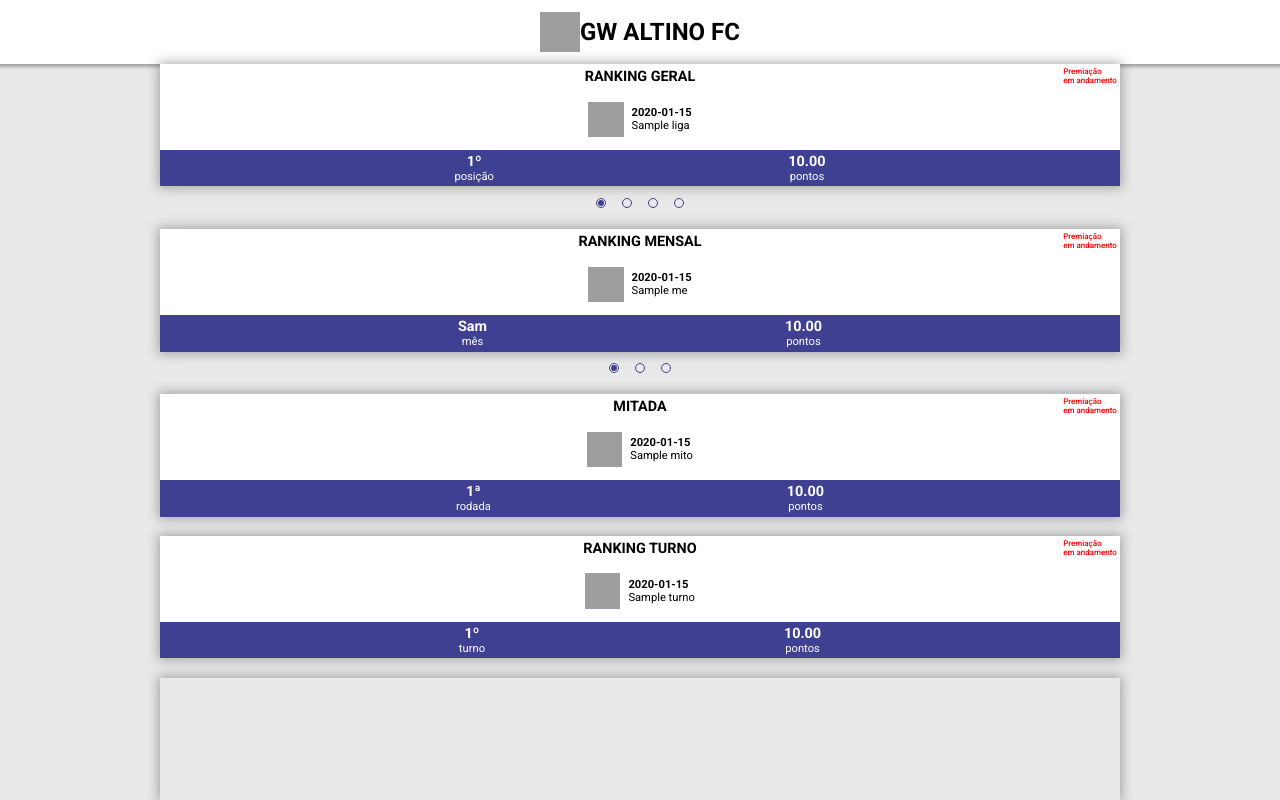
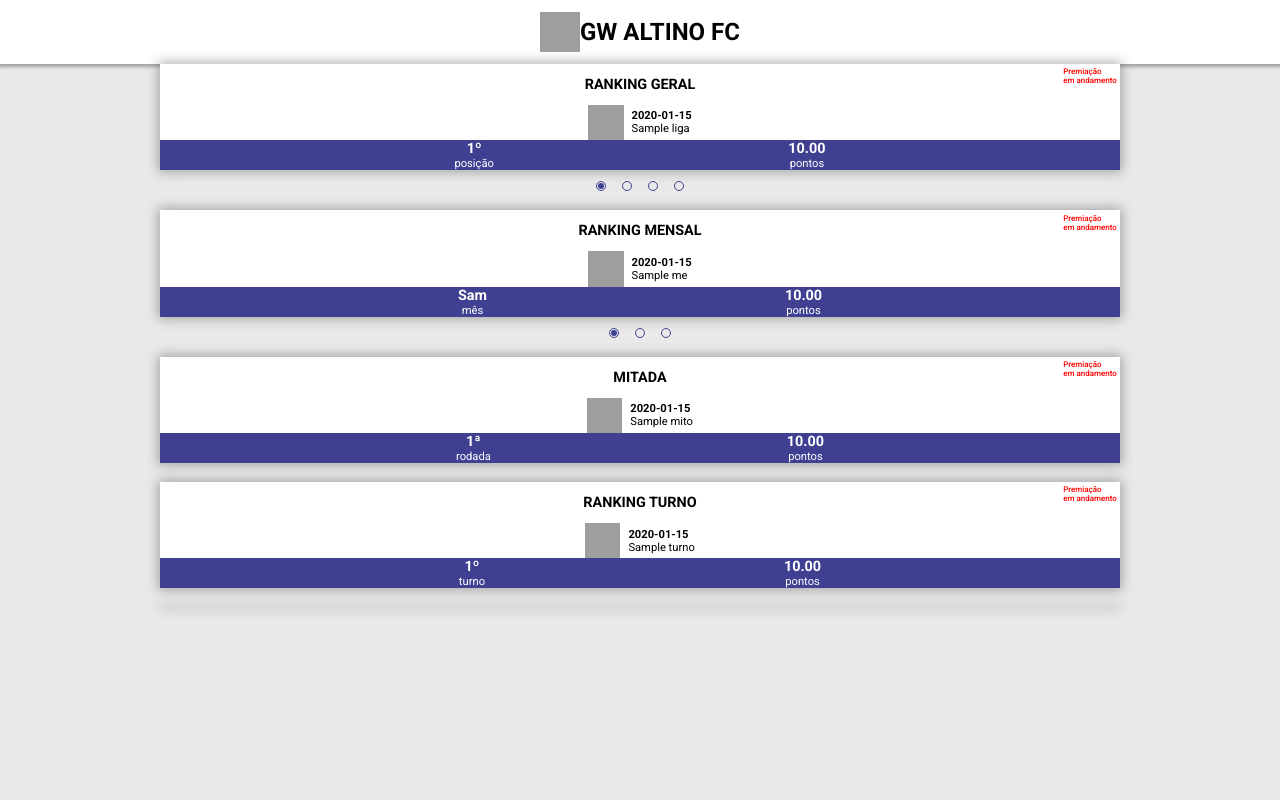
Before and after one commit to weversousa/cartolafcgw, a Flask app: page /dashboard in a window 1280 px wide. Run offline with Flask 2, Linux system fonts and the light colour scheme; tables that the repository leaves empty hold one stand-in row (values such as "Sample post"); some libraries are stand-ins or nearby versions; grey boxes are pictures that could not be loaded.

Commit message:
alter css

```diff
--- a/cartolafcgw/cli.py
+++ b/cartolafcgw/cli.py
@@ -83,7 +83,7 @@
         """Insere os pontos da api da Globo na tabela pontos"""
         cfc = CartolaFC(app.config['X_GLB_TOKEN'])
         times = Usuario.query.all()
-        for rodada in range(9, 10):
+        for rodada in range(10, 11):
             for time in times:
                 try:
                     pontos = sum([
--- a/cartolafcgw/static/css/global.css
+++ b/cartolafcgw/static/css/global.css
@@ -6,10 +6,6 @@
     box-sizing: border-box;
     font-family: 'Roboto', sans-serif;
     background-color: var(--dark);
-}
-
-body {
-    max-height: 100vh;
 }
 
 header {
@@ -32,9 +28,6 @@
 }
 
 main {
-    height: 92vh;
-    width: 100vw;
-
     display: flex;
     flex-direction: column;
     gap: 1.2rem;
```
